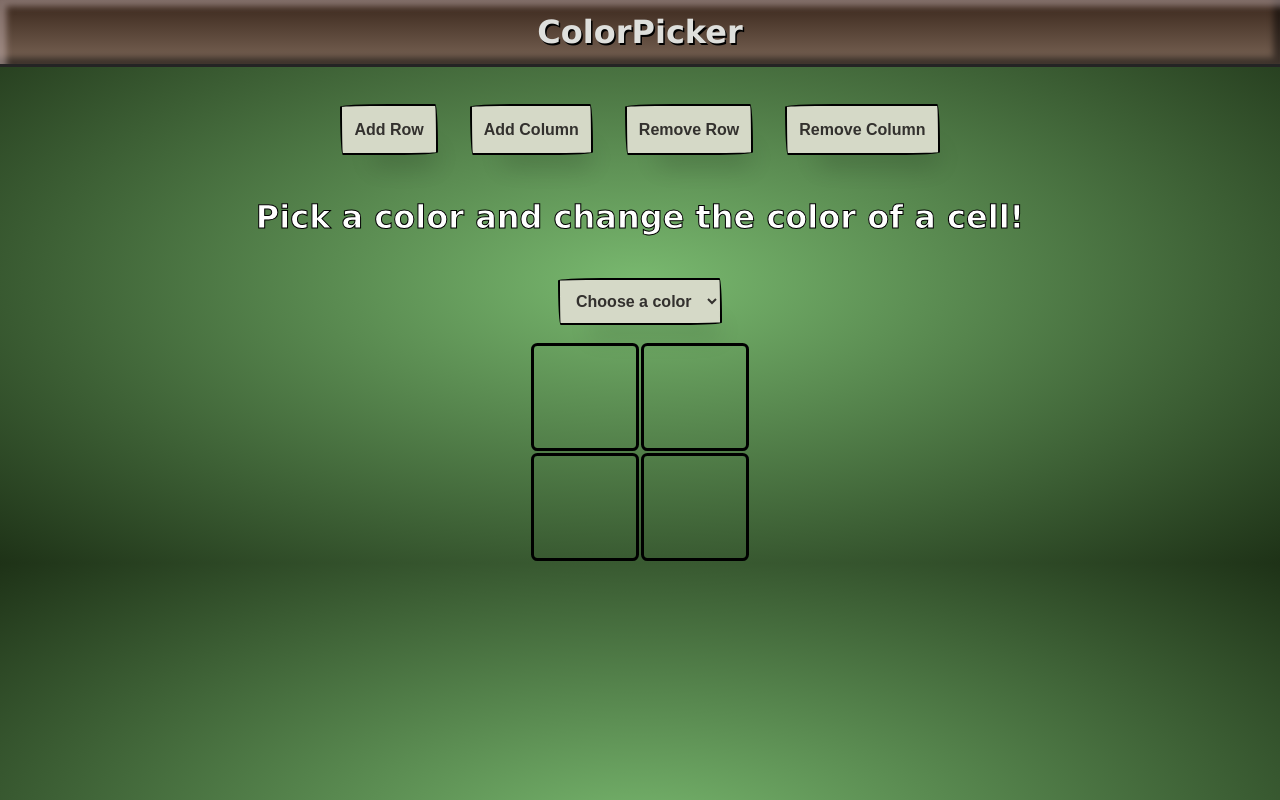
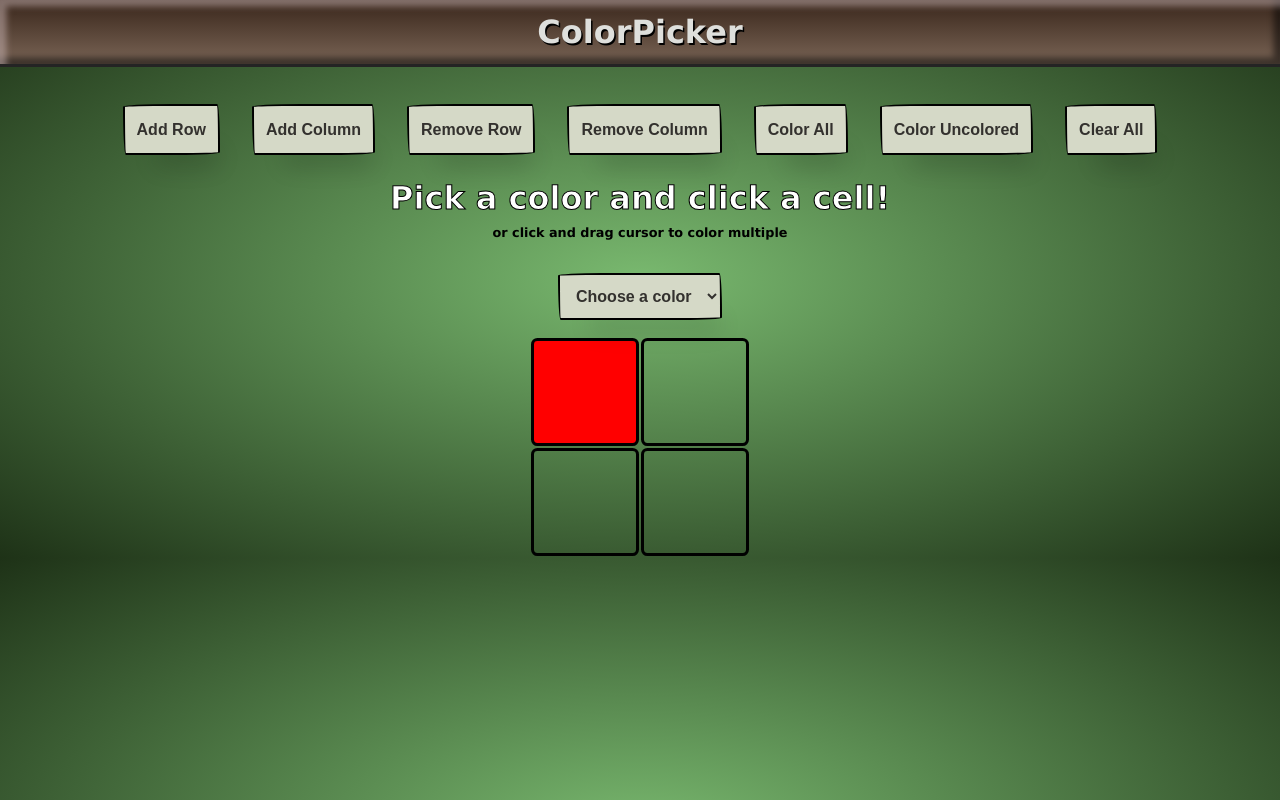
Before and after one commit to andreatranchina/ttp-assignment6-react, a React (Create React App) app: page / in a window 1280 px wide. Built offline with nearby package versions, Linux system fonts and the light colour scheme.

Commit message:
added color all, color all uncolored, clear all features

```diff
--- a/src/App.css
+++ b/src/App.css
@@ -87,5 +87,12 @@ body{
   /* color: rgb(38, 38, 38); */
   color: white;
   -webkit-text-stroke: 1px black;
+  margin-top: 0.5rem;
+  margin-bottom: 0;
 
 }
+
+.mini-instruction{
+  margin-top: 0.5rem;
+  font-size: 0.8rem;
+}
--- a/src/App.js
+++ b/src/App.js
@@ -3,11 +3,13 @@ import React, { useState } from "react";
 import Table from "./components/Table";
 
 function App() {
-  //initialize currentColor state and grid state
+  /*initialize grid state, grid state will maintain size of grid and colors
+  of the individual cells*/
   const [grid, setGrid] = useState([
-    ["cell", "cell"],
+    ["red", "cell"],
     ["cell", "cell"],
   ]);
+  //initialize currentColor and mouseDown state
   const [currentColor, setCurrentColor] = useState("");
   const [mouseDown, setMouseDown] = useState(false);
 
@@ -105,16 +107,65 @@ function App() {
     setMouseDown(true);
   }
 
-  //when releasing mouse on the web page, set mouse down to up
+  //when releasing mouse, set mouse down to up
   function handleMouseUp(){
     setMouseDown(false);
+  }
+
+  /*changeCellColor is passed down as a props all down the the TableCell component
+  it will be called upon clicking down on the individual cell, as well as when
+  click, holding and draging to select multiple cells to color
+  the grid state is passed to its children as well, allowing to pass the specifc row
+  and index of the selected TableCell component as parameters in the function*/
+  function changeCellColor(row, index){
+    let newGrid = [...grid];
+    newGrid[row][index] = currentColor;
+    setGrid(newGrid);
+  }
+
+  //handleClickClear all is called upon clicking the clear all button, it maintains
+  //the size of the grid but sets all its element to empty strings, thus clearing the cell colors
+  function handleClickClearAll(){
+    let newGrid = [...grid];
+    for (let i=0; i<grid.length; i++){
+      for (let j=0; j<grid[0].length; j++){
+        newGrid[i][j] = "";
+      }
+    }
+    setGrid(newGrid);
+  }
+
+  //handleClickColorAll is called upon clicking the color all button, it sets all of
+  //the elements in the array to the current selected color
+  function handleClickColorAll(){
+    let newGrid = [...grid];
+    for (let i=0; i<grid.length; i++){
+      for (let j=0; j<grid[0].length; j++){
+        newGrid[i][j] = currentColor;
+      }
+    }
+    setGrid(newGrid);
+  }
+
+  //handleClickColorUncolored is called upon clicking the color uncolored button, it sets all of
+  //the elements in the array to the current selected color only if the element in a non-colored
+  //cell
+  function handleClickColorUncolored(){
+    let newGrid = [...grid];
+    for (let i=0; i<grid.length; i++){
+      for (let j=0; j<grid[0].length; j++){
+        if (newGrid[i][j] === "" || newGrid[i][j] === "cell"){
+          newGrid[i][j] = currentColor;
+        }
+      }
+    }
+    setGrid(newGrid);
   }
 
   //added event listener in order to register mouseup when releasing outside of window
   document.addEventListener("mouseup", () =>{
     setMouseDown(false);
   })
-
 
   return (
     <div className="App" onMouseUp={handleMouseUp}>
@@ -124,10 +175,12 @@ function App() {
       <button className="btn" onClick={handleClickAddColumn}>Add Column</button>
       <button className="btn" onClick={handleClickRemoveRow}>Remove Row</button>
       <button className="btn" onClick={handleClickRemoveColumn}>Remove Column</button>
-      {/* <button>Color All</button>
-      <button>Clear All</button> */}
+      <button className="btn" onClick={handleClickColorAll}>Color All</button>
+      <button className="btn" onClick={handleClickColorUncolored}>Color Uncolored</button>
+      <button className="btn" onClick={handleClickClearAll}>Clear All</button>
 
-      <h2 className="instruction">Pick a color and change the color of a cell!</h2>
+      <h2 className="instruction">Pick a color and click a cell!</h2>
+      <h4 className="mini-instruction">or click and drag cursor to color multiple </h4>
 
       <select className="btn"onChange={handleChangeCurrentColor}>
         <option value="choose" selected disabled>
@@ -141,7 +194,7 @@ function App() {
         <option>Orange</option>
       </select>
       <div onMouseDown={handleMouseDown}>
-        <Table grid={grid} currentColor={currentColor} mouseDown={mouseDown}/>
+        <Table grid={grid} currentColor={currentColor} mouseDown={mouseDown} changeCellColor={changeCellColor}/>
       </div>
     </div>
   );
--- a/src/components/Table.jsx
+++ b/src/components/Table.jsx
@@ -5,9 +5,11 @@ function Table(props) {
   return (
     <table style={{marginLeft:"auto", marginRight:"auto"}}>
       <tbody>
-        {props.grid.map((row) => {
+        {props.grid.map((row, index) => {
           return (
-            <TableRow grid={props.grid} currentColor={props.currentColor} mouseDown={props.mouseDown}/>
+            <TableRow grid={props.grid} currentColor={props.currentColor} mouseDown={props.mouseDown}
+              row = {row} rowNumber ={index} changeCellColor={props.changeCellColor}
+            />
 
           )
         })}
--- a/src/components/TableCell.jsx
+++ b/src/components/TableCell.jsx
@@ -6,16 +6,22 @@ function TableCell(props) {
     //receives the currentColor prop from table and uses it set the background color of the clicked cell
     function handleMouseOverColor(event){
         if(props.mouseDown){
-            event.target.style.backgroundColor = props.currentColor;
+            // event.target.style.backgroundColor = props.currentColor;
+            props.changeCellColor(props.rowNumber, props.columnNumber)
         }
     }
 
     function handleMouseDownColor(event){
-        event.target.style.backgroundColor = props.currentColor;
+        // event.target.style.backgroundColor = props.currentColor;
+        props.changeCellColor(props.rowNumber, props.columnNumber)
     }
 
     return (
-        <td className="cell" onMouseOver={handleMouseOverColor} onMouseDown={handleMouseDownColor}></td>
+        // <td className="cell" onMouseOver={handleMouseOverColor} onMouseDown={handleMouseDownColor}
+        // style={{backgroundColor: props.cellColor}}></td>
+        <td className="cell" onMouseOver={handleMouseOverColor} onMouseDown={handleMouseDownColor}
+            style={{backgroundColor: props.cellColor}}
+        ></td>
     )
 }
 
--- a/src/components/TableRow.jsx
+++ b/src/components/TableRow.jsx
@@ -5,8 +5,11 @@ import TableCell from "./TableCell";
 function TableRow(props) {
   return (
     <tr>
-      {props.grid[0].map((cell) => {
-        return (<TableCell grid={props.grid} currentColor={props.currentColor} mouseDown={props.mouseDown}/>)
+      {props.row.map((cell, index) => {
+        return (<TableCell grid={props.grid} currentColor={props.currentColor} mouseDown={props.mouseDown}
+          cellColor= {cell} rowNumber = {props.rowNumber} columnNumber = {index}
+          changeCellColor={props.changeCellColor}
+        />)
       })}
     </tr>
   );
```
